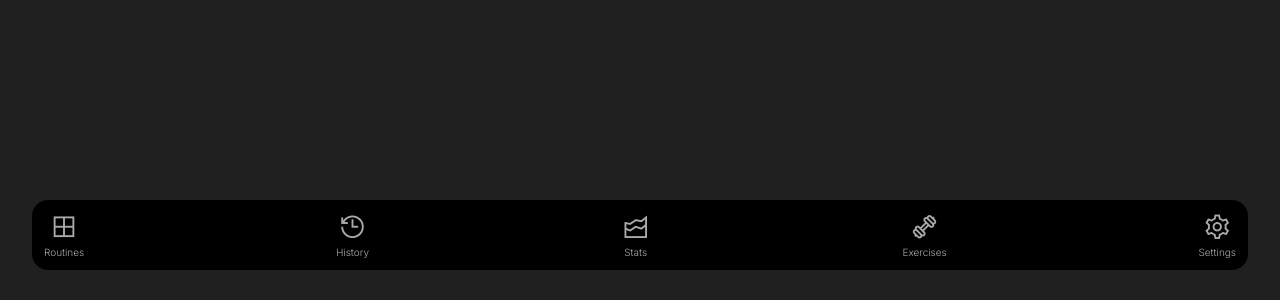
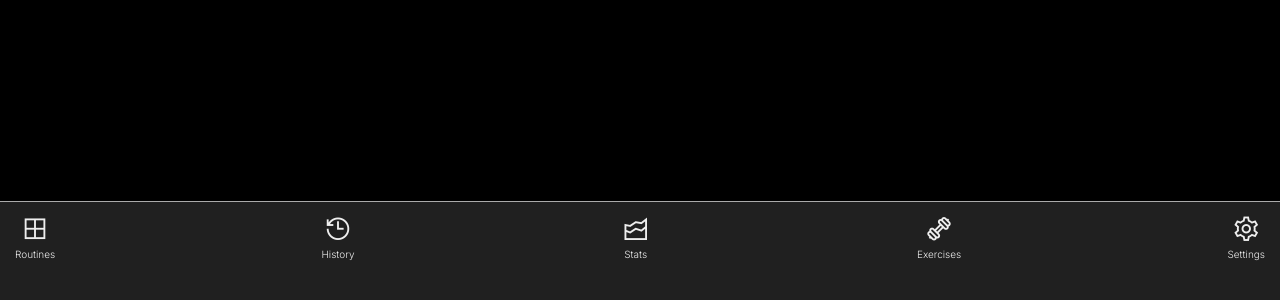
Before and after one commit to bautista73/liftify, a React (Vite) app: page / in a window 1280 px wide. Shown: the part 500-800 px from the top of the page. Built offline with nearby package versions, Linux system fonts and the light colour scheme.

Commit message:
new navbar style

```diff
--- a/src/components/navigation/MobileNavbar.scss
+++ b/src/components/navigation/MobileNavbar.scss
@@ -6,11 +6,10 @@
     left: 0;
     right: 0;
     margin: auto;
-    margin-bottom: 30px;
-    width: 95%;
-    background-color: #000;
-    border-radius: 16px;
-    padding: 12px;
+    width: 100%;
+    background-color: #202020;
+    border-top: 1px solid #aaa;
+    padding: 12px 15px 40px 15px;
     display: flex;
     justify-content: space-between;
 
@@ -21,22 +20,22 @@
         gap: 4px;
 
         .las {
-            color: #aaa;
+            color: #eee;
             font-size: 30px;
         }
 
         &-link {
             text-decoration: none;
-            color: #aaa;
+            color: #eee;
             font-size: 10px;
             font-weight: 300;
         }
 
-        &:hover {
+        // &:hover {
 
-            .las, .mobile-navbar-button-link {
-                color: olive;
-            }
-        }
+        //     .las, .mobile-navbar-button-link {
+
+        //     }
+        // }
     }
 }
--- a/src/index.css
+++ b/src/index.css
@@ -19,7 +19,7 @@ body {
   -webkit-font-smoothing: antialiased;
   -moz-osx-font-smoothing: grayscale;
   -webkit-text-size-adjust: 100%;
-  background-color: #202020;
+  background-color: black;
   width: 100%;
   height: 100%;
 }
```
